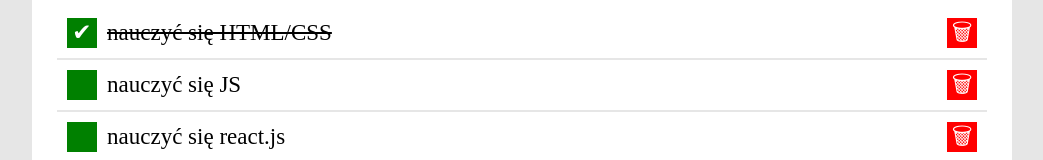
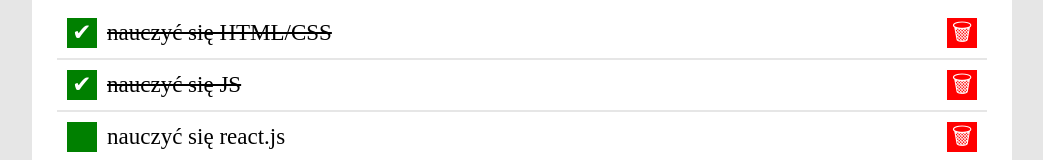
Before and after one commit to przemek0000/Module-8, a React (Create React App) app: page / in a window 1280 px wide. Shown: the part 329-489 px from the top of the page, without its empty margins (118-1161 px from the left). Built offline with nearby package versions, Linux system fonts and the light colour scheme.

Commit message:
check every task done in App Section

```diff
--- a/src/App.js
+++ b/src/App.js
@@ -6,11 +6,11 @@ import Buttons from "./Buttons";
 
 const tasks = [
     { id: 1, content: "nauczyć się HTML/CSS", done: true, hide: false },
-    { id: 2, content: "nauczyć się JS", done: false, hide: false },
+    { id: 2, content: "nauczyć się JS", done: true, hide: false },
     { id: 3, content: "nauczyć się react.js", done: false, hide: false }
 ];
 let toggleWord = true;
-let disabledTasks = false;
+
 
 function App() {
     return (
@@ -27,7 +27,7 @@ function App() {
                 type={<Tasks tasks={tasks} />}
                 buttons={<Buttons tasks={tasks}
                     toggleWord={toggleWord}
-                    disabledTasks={disabledTasks} />}
+                    disabled={tasks.every(({done}) => done)} />}
             />
         </ >
     );
--- a/src/Buttons/index.js
+++ b/src/Buttons/index.js
@@ -1,13 +1,13 @@
 import "./style.css"
 
-const Buttons = ({ tasks, toggleWord, disabledTasks }) => (
+const Buttons = ({ tasks, toggleWord, disabled }) => (
     tasks.length > 0 && (
         <>
             <button className="hideButton">
                 {`${toggleWord ? "Ukryj " : "Pokaż "}`}
                 ukończone
             </button>
-            <button className="hideButton" disabled={`${disabledTasks? "disabled" : ""}`}>
+            <button className="hideButton" disabled={disabled}>
                 Ukończ wszystkie
             </button>
         </>
```
